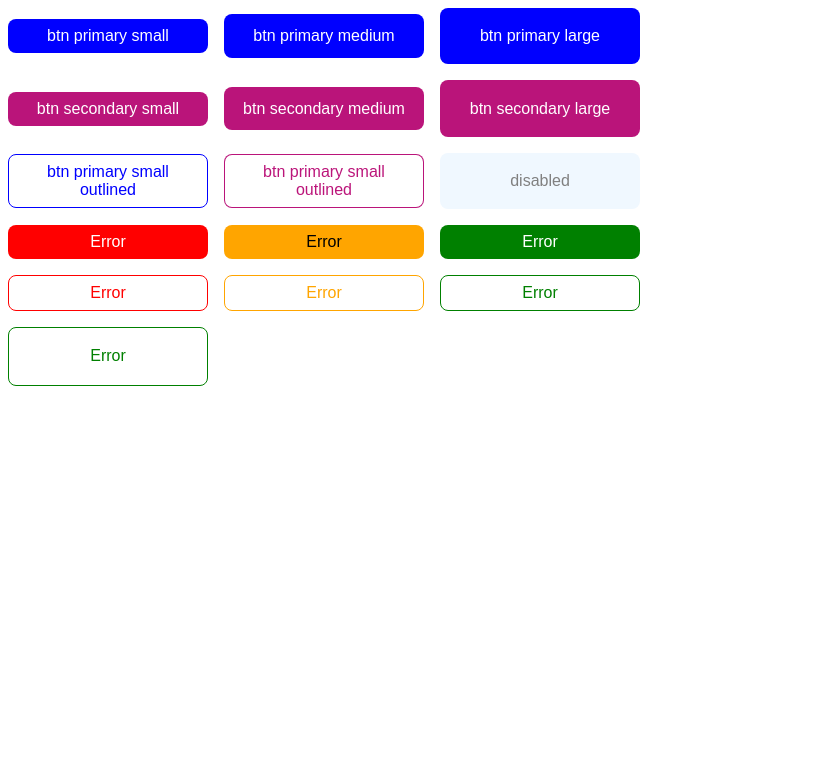
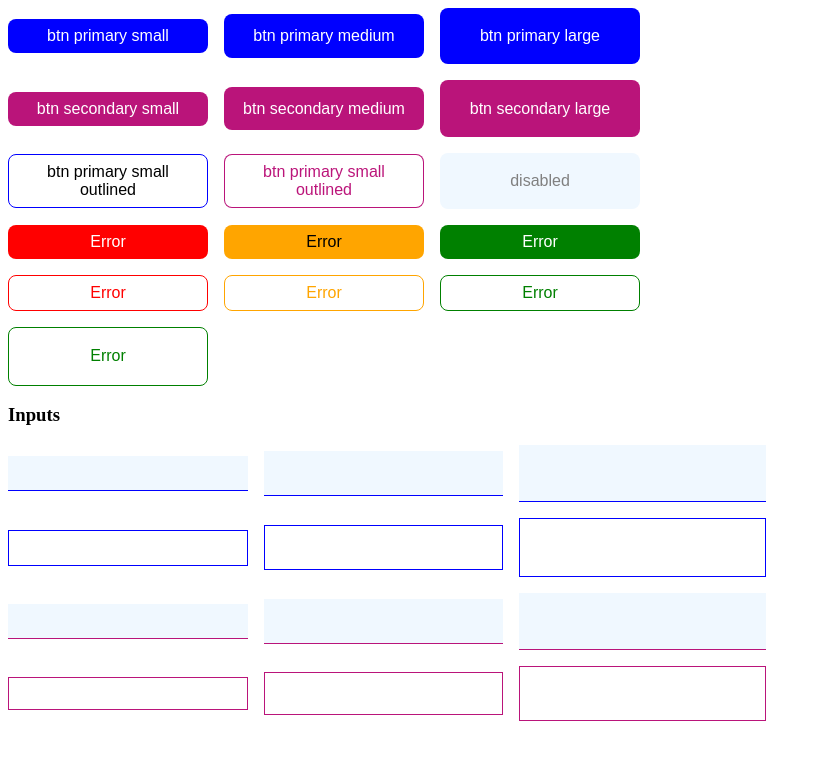
Before and after one commit to arunkumar413/serene-UI, a React (Create React App) app: page / in a window 1280 px wide. Shown: the top 760 px of the page, without its empty margins (0-821 px from the left). Built offline with nearby package versions, Linux system fonts and the light colour scheme.

Commit message:
2 files modified

```diff
--- a/src/App.js
+++ b/src/App.js
@@ -2,7 +2,12 @@ import React from 'react';
 import './style.css';
 
 export default function App() {
+  function handleChange(evt) {
+    console.log(evt);
+  }
+
   return (
+    <div>
       <div
         style={{
           width: '50%',
@@ -36,5 +41,33 @@ export default function App() {
         <button className="btn small outlined success"> Error </button>{' '}
         <button className="btn large outlined success"> Error </button>
       </div>
+      <h3> Inputs </h3>
+      <div
+        style={{
+          width: '60%',
+          display: 'grid',
+          gridTemplateColumns: '1fr 1fr 1fr',
+          justifyContent: 'center',
+          alignItems: 'center',
+          gap: '1rem',
+        }}
+      >
+        <input className="input small primary filled " type="text" />
+        <input className="input medium primary filled " type="text" />
+        <input className="input large primary filled " type="text" />
+
+        <input className="input small primary outlined " type="text" />
+        <input className="input medium primary outlined " type="text" />
+        <input className="input large primary outlined " type="text" />
+
+        <input className="input small secondary filled " type="text" />
+        <input className="input medium secondary filled " type="text" />
+        <input className="input large secondary filled " type="text" />
+
+        <input className="input small secondary outlined " type="text" />
+        <input className="input medium secondary outlined " type="text" />
+        <input className="input large secondary outlined " type="text" />
+      </div>
+    </div>
   );
 }
--- a/src/style.css
+++ b/src/style.css
@@ -85,3 +85,31 @@
   background-color: aliceblue;
   color: gray;
 }
+
+/* Inputs */
+
+.input {
+  border: none;
+  outline: none;
+}
+
+.primary.filled {
+  background-color: aliceblue;
+  border-bottom: solid 1px var(--primary-color);
+  color: black;
+  font-size: 1rem;
+}
+
+.secondary.filled {
+  background-color: aliceblue;
+  border-bottom: solid 1px var(--secondary-color);
+  color: black;
+  font-size: 1rem;
+}
+
+.primary.outlined {
+  background-color: white;
+  border: solid 1px var(--primary-color);
+  color: black;
+  font-size: 1rem;
+}
```
Lines whose indentation alone changed are shown as unchanged.
